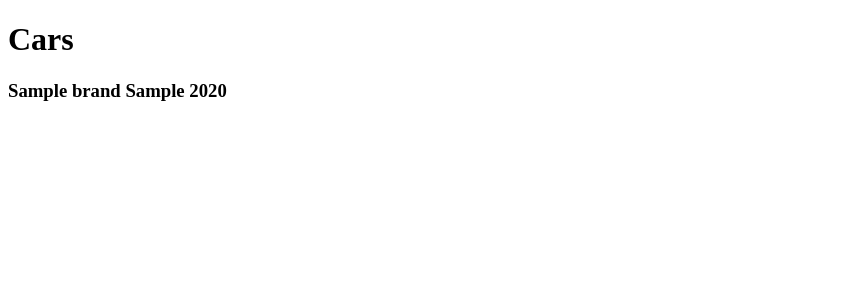
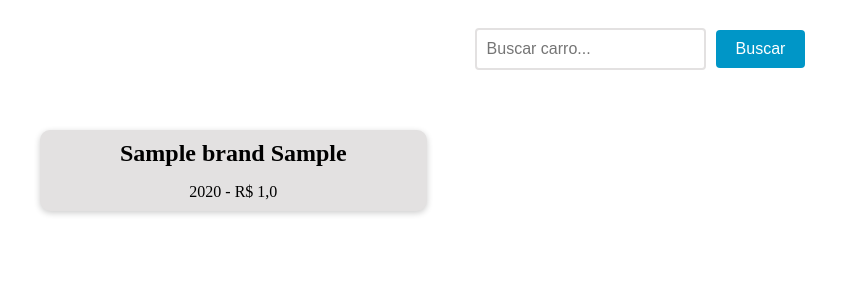
Before and after one commit to GuilhermeCastillo/estudos, a Django app: page /cars/ in a window 1280 px wide. Shown: the top 300 px of the page, without its empty margins (0-859 px from the left). Run offline with Django 4.2, Linux system fonts and the light colour scheme; tables that the repository leaves empty hold one stand-in row (values such as "Sample post").

Commit message:
cars.html

```diff
--- a/carros/app/urls.py
+++ b/carros/app/urls.py
@@ -14,12 +14,14 @@ Including another URLconf
     1. Import the include() function: from django.urls import include, path
     2. Add a URL to urlpatterns:  path('blog/', include('blog.urls'))
 """
-from cars.views import cars_view
 from django.conf import settings
 from django.conf.urls.static import static
 from django.contrib import admin
 from django.urls import path
 
-urlpatterns = [path("admin/", admin.site.urls), path("cars/", cars_view)] + static(
-    settings.MEDIA_URL, document_root=settings.MEDIA_ROOT
-)
+from cars.views import cars_view
+
+urlpatterns = [
+    path("admin/", admin.site.urls),
+    path("cars/", cars_view, name="cars_list"),
+] + static(settings.MEDIA_URL, document_root=settings.MEDIA_ROOT)
--- a/carros/cars/templates/cars.html
+++ b/carros/cars/templates/cars.html
@@ -1,20 +1,112 @@
-<!DOCTYPE html>
-<html lang="pt-br">
-  <head>
-    <meta charset="UTF-8" />
-    <meta name="viewport" content="width=device-width, initial-scale=1.0" />
-    <title>Cars</title>
-  </head>
-  {% block content %}
-    <body>
-      <h1>Cars</h1>
+{% block content %}
+  <style>
+    .car-grid {
+      display: grid;
+      grid-template-columns: repeat(3, 1fr);
+      gap: 20px;
+      margin: 0 auto;
+      max-width: 1200px;
+      padding: 20px;
+    }
+
+    .car-card {
+      background-color: #e3e1e1;
+      box-shadow: 0 2px 6px rgba(0, 0, 0, 0.2);
+      border-radius: 10px;
+      overflow: hidden;
+      text-align: center;
+      transition: all 0.3s ease;
+    }
+
+    .car-card:hover {
+        cursor: pointer;
+        box-shadow: 0 4px 10px rgba(0, 0, 0, 0.4);
+        transform: translateY(-2px);
+    }
+
+    .car-card img {
+      width: 100%;
+      height: 200px;
+      object-fit: cover;
+    }
+
+    .car-card h3 {
+        font-size: 20px;
+        margin-top: 10px;
+        margin-bottom: 5px;
+    }
+
+    .car-card h2 {
+      font-size: 1.5rem;
+      margin: 10px;
+    }
+
+    .car-card p {
+      font-size: 1rem;
+      margin-bottom: 10px;
+    }
+
+    @media (max-width: 768px) {
+      .car-grid {
+        grid-template-columns: repeat(2, 1fr);
+      }
+    }
+
+    form {
+        display: flex;
+        justify-content: center;
+        align-items: center;
+        margin-bottom: 20px;
+        text-align: center;
+        padding: 20px;
+    }
+
+    input[type="text"] {
+        padding: 10px;
+        font-size: 16px;
+        border: 2px solid #e3e1e1;
+        border-radius: 4px;
+        margin-right: 10px;
+        transition: border-bottom-color 0.3s ease-in-out;
+    }
+
+    input[type="text"]:focus {
+        outline: none;
+        border-bottom-color: #e3e1e1;
+    }
+
+    button[type="submit"] {
+        background-color: #0096c7;
+        color: #fff;
+        border: none;
+        padding: 10px 20px;
+        font-size: 16px;
+        border-radius: 4px;
+        cursor: pointer;
+        transition: background-color 0.3s ease-in-out;
+    }
+
+    button[type="submit"]:hover {
+        background-color: #108eb8;
+    }
+  </style>
+
+  <form method="GET" action="{% url 'cars_list' %}">
+    <input type="text" name="search" placeholder="Buscar carro...">
+    <button type="submit">Buscar</button>
+  </form>
+
+  <div class="car-grid">
+    {% if cars %}
       {% for car in cars %}
-        <h3>
-          {{ car.brand }}
-          {{ car.model }}
-          {{ car.factory_year }}
-        </h3>
+        <div class="car-card">
+          {% comment %} <img src="{{ car.photo.url }}" alt="{{ car.model }} - {{ car.brand }}"> {% endcomment %}
+          <h2>{{ car.brand }} {{ car.model }}</h2>
+          <p>{{ car.factory_year }} - R$ {{ car.value }}</p>
+        </div>
       {% endfor %}
-    </body>
-  {% endblock %}
-</html>
+    {% else %}
+      <p class="no-results">Nenhum carro encontrado.</p>
+    {% endif %}
+  </div>
+{% endblock %}
```
